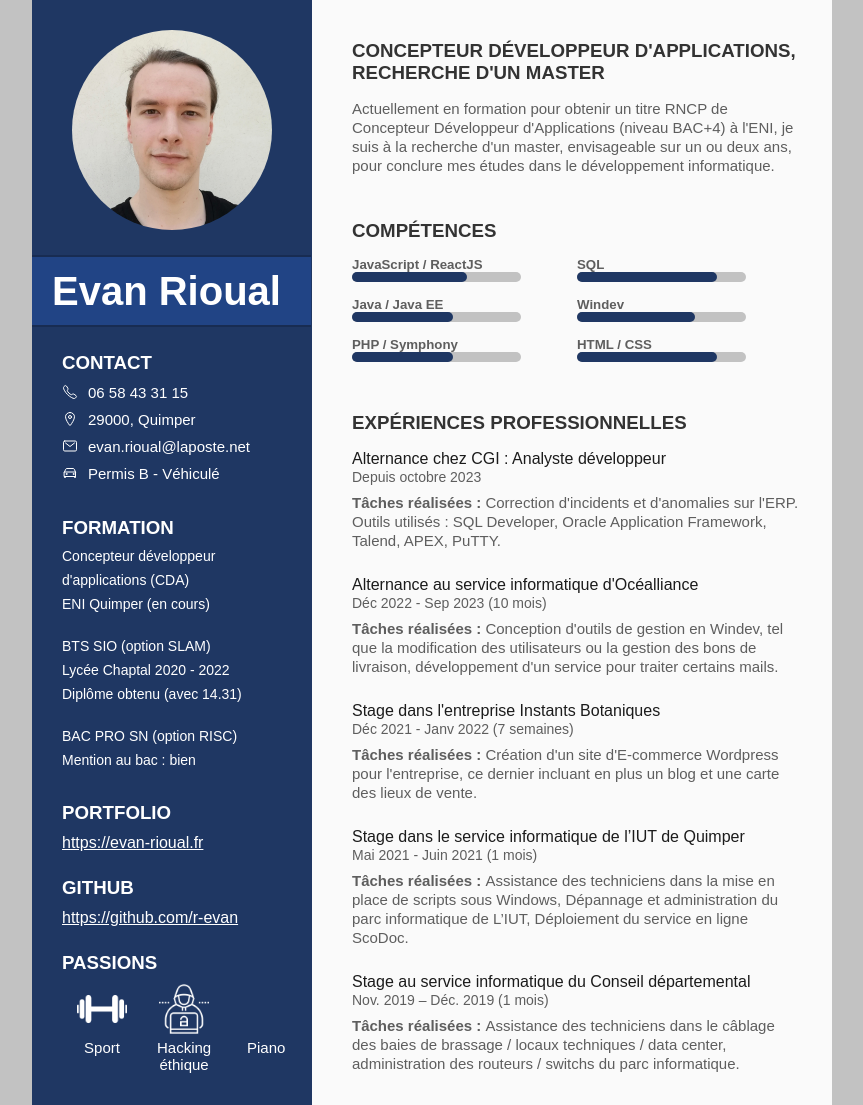
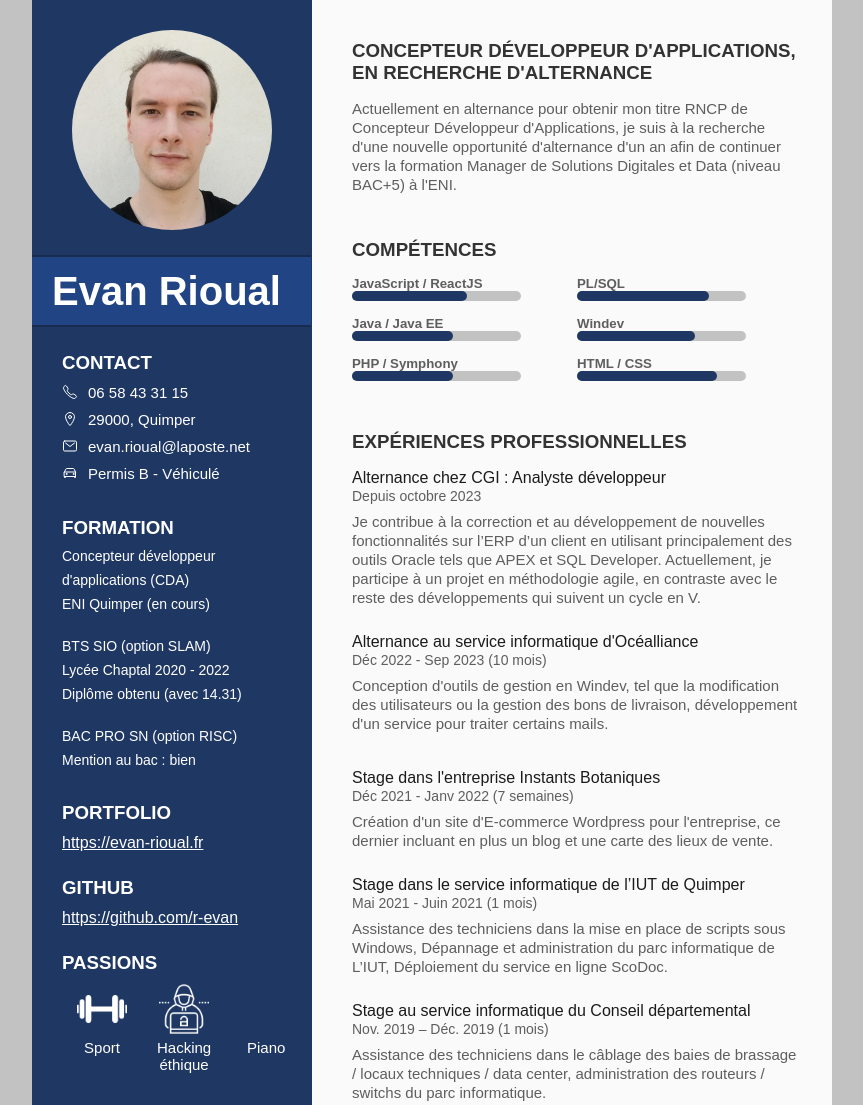
Before and after one commit to r-evan/CV, a plain HTML site: page index.html in a window 1280 px wide. Shown: the top 1105 px of the page, without its empty margins (208-1071 px from the left). Drawn offline with nearby package versions, Linux system fonts and the light colour scheme.

Commit message:
MAJ CV recherche d'entreprise 26/04

```diff
--- a/index.html
+++ b/index.html
@@ -85,18 +85,27 @@
         </aside>
         <main>
             <div class="profil">
-                <h3>CONCEPTEUR DÉVELOPPEUR D'APPLICATIONS, RECHERCHE D'UN MASTER</h3>
+                <h3>CONCEPTEUR DÉVELOPPEUR D'APPLICATIONS, EN RECHERCHE D'ALTERNANCE</h3>
                 <!-- <p>Actuellement en formation à l'ENI, je recherche une alternance de 1 an
                     pour continuer ma formation BAC+4 concepteur développeur d'applications, le rythme de
                     l'alternance est de 2 semaines en cours suivi de 1 mois en entreprise.
                 </p> -->
                 <!-- <p> Actuellement en formation à l'ENI dans le cadre d'une alternance,
                     je recherche une opportunité pour poursuivre mes études en informatique en me spécialisant davantage dans la gestion de projets informatiques,
-                    avec pour objectif l'obtention d'un diplôme de niveau BAC + 5</p> -->
+                    avec pour objectif l'obtention d'un diplôme de niveau BAC + 5</p>
+
+                    Actuellement en formation pour obtenir un titre RNCP de Concepteur Développeur d'Applications (niveau BAC+4) à l'ENI,
+                    je suis à la recherche d'un master, envisageable sur un ou deux ans, pour conclure mes
+                    études dans le développement informatique.
+
+                    Actuellement en formation à l'ENI, je recherche une alternance de 1 an
+                    pour continuer ma formation BAC+4 concepteur développeur d'applications, le rythme de
+                    l'alternance est de 2 semaines en cours suivi de 1 mois en entreprise.
+                -->
                     <p>
-                        Actuellement en formation pour obtenir un titre RNCP de Concepteur Développeur d'Applications (niveau BAC+4) à l'ENI,
-                        je suis à la recherche d'un master, envisageable sur un ou deux ans, pour conclure mes
-                        études dans le développement informatique.
+                        Actuellement en alternance pour obtenir mon titre RNCP de Concepteur Développeur d'Applications,
+                        je suis à la recherche d'une nouvelle opportunité d'alternance d'un an afin de continuer vers
+                        la formation Manager de Solutions Digitales et Data (niveau BAC+5) à l'ENI.
                     </p>
             </div>
             <div class="comp">
@@ -108,9 +117,9 @@
                     </div>
                 </div>
                 <div class="savoir">
-                    <h5>SQL</h5>
+                    <h5>PL/SQL</h5>
                     <div class="barre">
-                        <div class="test" style="--i:2; --width:83%"></div>
+                        <div class="test" style="--i:2; --width:78%"></div>
                     </div>
                 </div>
                 <div class="savoir">
@@ -143,35 +152,53 @@
                 <div class="stage">
                     <p class="stage-titre">Alternance chez CGI : Analyste développeur</p>
                     <p class="stage-date">Depuis octobre 2023</p>
-                    <p><b>Tâches réalisées : </b>
-                        Correction d'incidents et d'anomalies sur l'ERP.
-                        Outils utilisés : SQL Developer, Oracle Application Framework,
-                        Talend, APEX, PuTTY.
+                    <!-- <p><b>Tâches réalisées : </b>
+                        Réalisation de correction et d'évolution sur l'ERP d'un client.
+                        Outils utilisés : SQL Developer, Talend, APEX.
+                    </p> -->
+                    <p>
+                        Je contribue à la correction et au développement de nouvelles fonctionnalités sur l’ERP d’un client en utilisant
+                        principalement des outils Oracle tels que APEX et SQL Developer. Actuellement, je participe à un projet en méthodologie agile,
+                        en contraste avec le reste des développements qui suivent un cycle en V.
                     </p>
+
+                    <!-- <p>
+                    Mes responsabilités incluaient la conception,
+                    la personnalisation et l'amélioration des fonctionnalités clés de l'ERP pour répondre aux besoins spécifiques du client.
+                    J'ai également collaboré à des projets Agile, où j'ai travaillé en équipe pour livrer des solutions efficaces et évolutives.
+                    </p> -->
                 </div>
                 <div class="stage">
                     <p class="stage-titre">Alternance au service informatique d'Océalliance</p>
                     <p class="stage-date">Déc 2022 - Sep 2023 (10 mois)</p>
-                    <p><b>Tâches réalisées : </b>Conception d'outils de gestion en Windev, tel que la modification des utilisateurs ou
-                     la gestion des bons de livraison, développement d'un service pour traiter certains mails. </p>
+                     <p>
+                        Conception d'outils de gestion en Windev, tel que la modification des utilisateurs ou
+                     la gestion des bons de livraison, développement d'un service pour traiter certains mails.
+                    </p>
+                   </div>
                 </div>
                 <div class="stage">
                     <p class="stage-titre">Stage dans l'entreprise Instants Botaniques</p>
                     <p class="stage-date">Déc 2021 - Janv 2022 (7 semaines)</p>
-                    <p><b>Tâches réalisées : </b>Création d'un site d'E-commerce Wordpress pour l'entreprise, ce dernier incluant en
-                        plus un blog et une carte des lieux de vente.</p>
+                    <p>
+                        Création d'un site d'E-commerce Wordpress pour l'entreprise, ce dernier incluant en
+                        plus un blog et une carte des lieux de vente.
+                    </p>
                 </div>
                 <div class="stage">
                     <p class="stage-titre">Stage dans le service informatique de l’IUT de Quimper</p>
                     <p class="stage-date">Mai 2021 - Juin 2021 (1 mois)</p>
-                    <p><b>Tâches réalisées : </b>Assistance des techniciens dans la mise en place de scripts sous
+                    <p>
+                        Assistance des techniciens dans la mise en place de scripts sous
                         Windows, Dépannage et administration du parc informatique de L’IUT, Déploiement du service en ligne
-                        ScoDoc.</p>
+                        ScoDoc.
+                    </p>
                 </div>
                 <div class="stage">
                     <p class="stage-titre">Stage au service informatique du Conseil départemental</p>
                     <p class="stage-date">Nov. 2019 – Déc. 2019 (1 mois)</p>
-                    <p><b>Tâches réalisées : </b>Assistance des techniciens dans le câblage des baies de brassage /
+                    <p>
+                        Assistance des techniciens dans le câblage des baies de brassage /
                         locaux techniques / data center, administration des routeurs / switchs du parc informatique.
                     </p>
                 </div>
```
